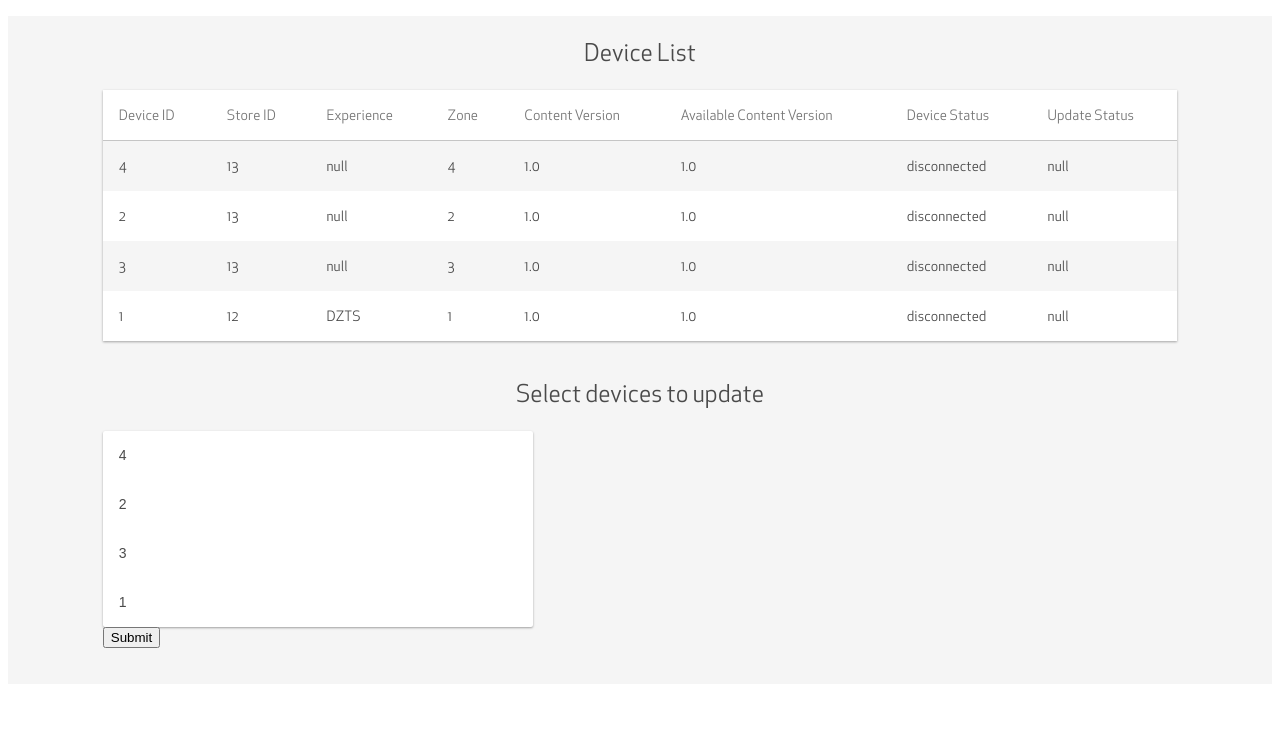
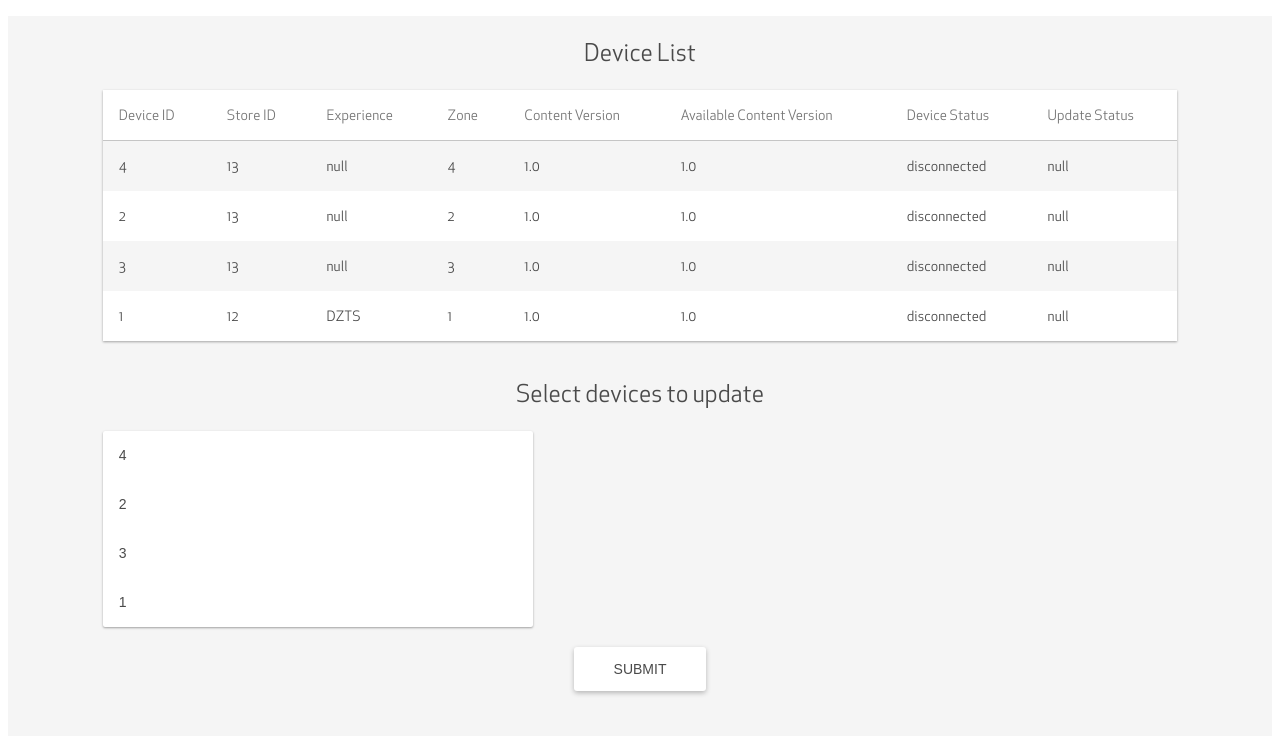
Before and after one commit to SofiyaShrayber/scrape, a plain HTML site: page index.html in a window 1280 px wide. Drawn offline with nearby package versions, Linux system fonts and the light colour scheme; files that its build step writes are made by us from their sources.

Commit message:
button styling

```diff
--- a/index.html
+++ b/index.html
@@ -80,10 +80,10 @@
 
 			<h1>Select devices to update</h1> <!--change to heading-->
 			<form action="/bin/verizon-socketbox/manage" method="POST"
-			class="device-list-form">
+			class="device-list-form"> <!--add class -->
 			    <input type="hidden" name="command" value="sendupdate" />
 			    <select name="devices" multiple
-			    class="select-device-list shadow">
+			    class="select-device-list shadow"> <!--add class -->
 
 			        <option value="4">4</option>
 
@@ -94,7 +94,7 @@
 			        <option value="1">1</option>
 
 			    </select>
-			    <input type="submit" value="Submit" />
+			    <input class="button" type="submit" value="Submit" /> <!--add class -->
 			</form>
 		</div>
 		<script type="text/javascript" src="main.js"></script>
--- a/less/main.less
+++ b/less/main.less
@@ -55,6 +55,9 @@
 	width: 100%;
 	max-width: 85%;
 	margin: 0 auto;
+	input[type="submit"]:active {
+      	padding: 0;
+	}
 	select {
 		border: none;
 		display: block;
@@ -67,4 +70,24 @@
 			padding: 16px;
 		}
 	}
+
+	.button {
+		background-color: #fff;
+		border: none;
+		border-radius: 3px;
+		box-shadow: 0 2px 5px 0 rgba(0, 0, 0, 0.26);
+		color: @heading-font-color;
+		display: block;
+		font-size: 14px;
+		margin: 20px auto;
+		padding: 14px  40px;
+		transition: box-shadow 0.2s cubic-bezier(0.4, 0, 0.2, 1);
+		transition-delay: 0.2s;
+		text-transform: uppercase;
+
+		&:active {
+			box-shadow: 0 8px 17px 0 rgba(0, 0, 0, 0.2);
+			transition-delay: 0s;
+		}
+	}
 }
```
